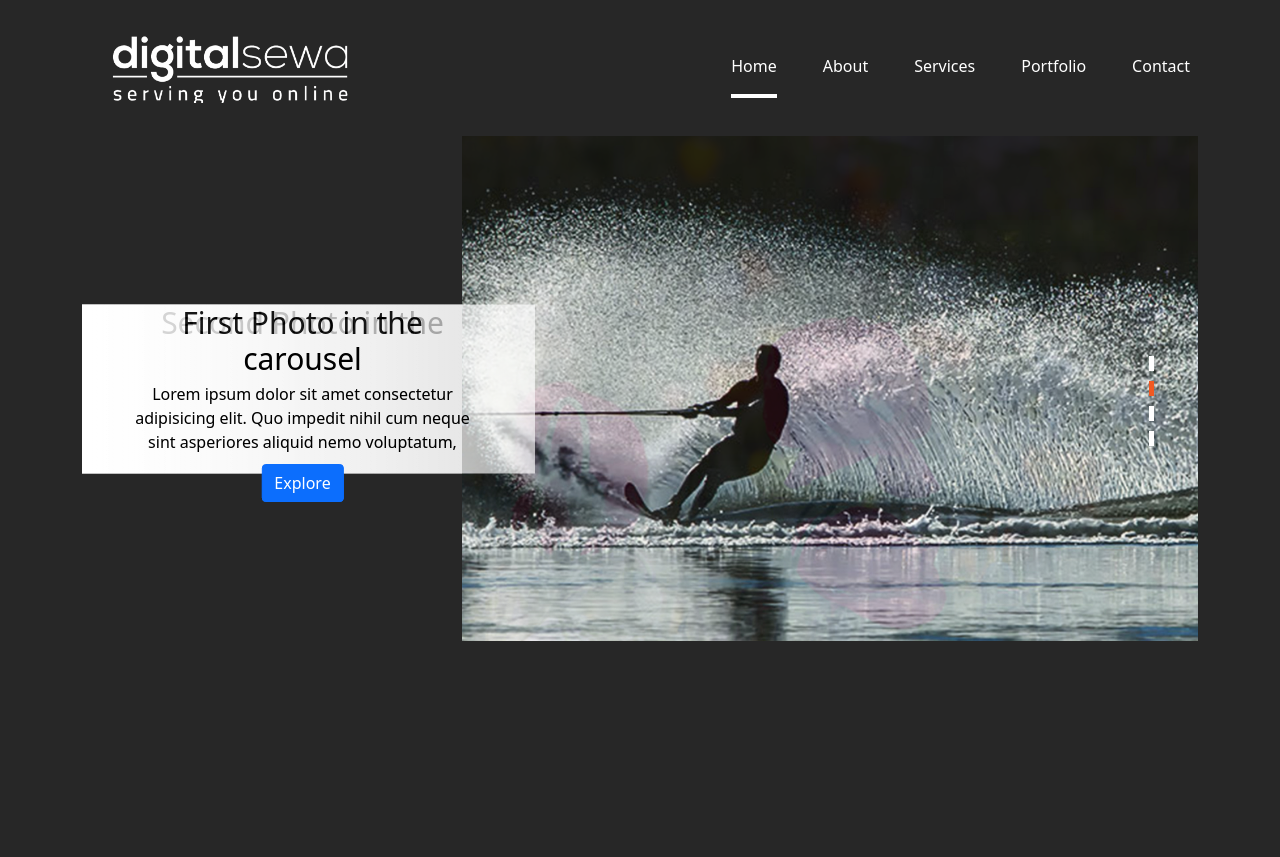
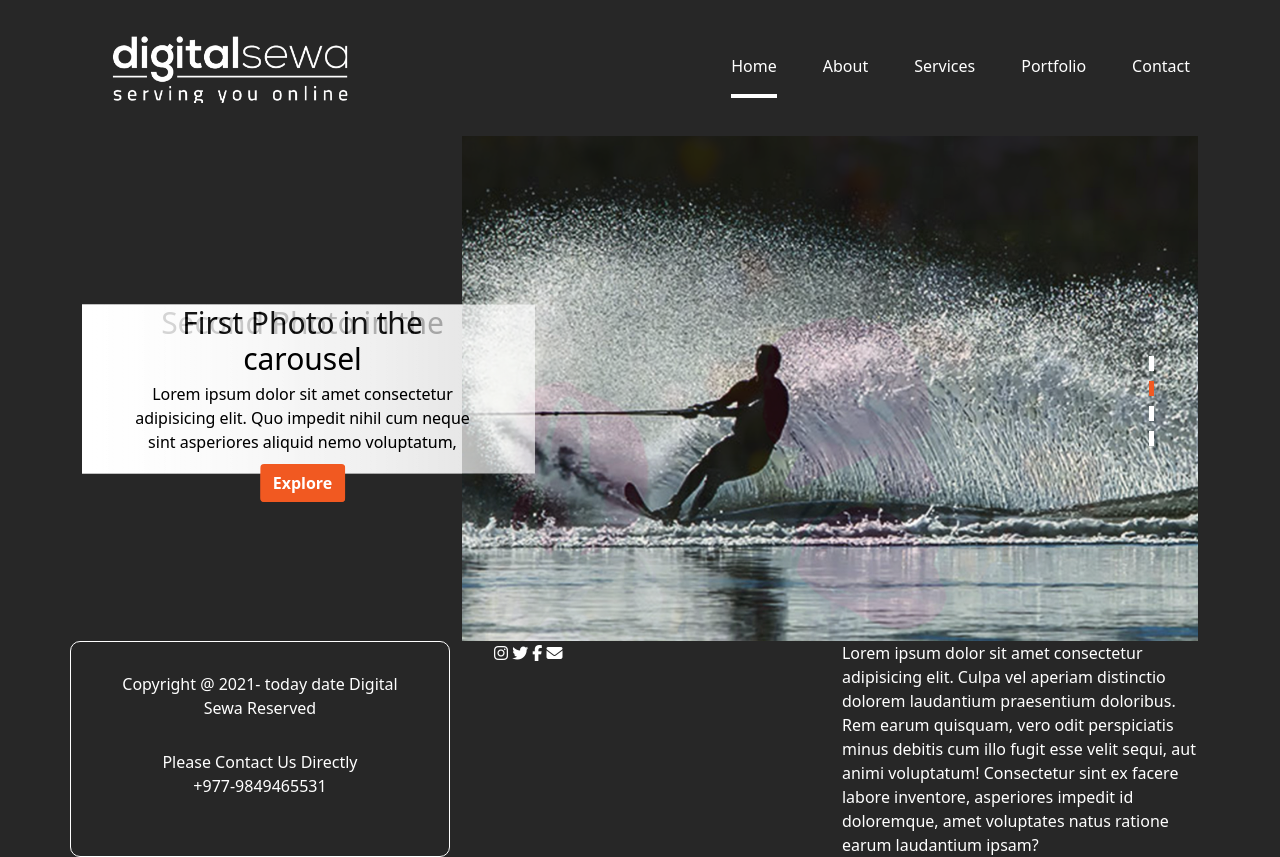
Before and after one commit to hellosanges/digitalsewa, a website: page index.html in a window 1280 px wide. Before the commit the page ends 800 px from the top, so only its background shows below. Drawn offline with nearby package versions, Linux system fonts and the light colour scheme.

Commit message:
bottom changes

```diff
--- a/index.html
+++ b/index.html
@@ -22,6 +22,12 @@
     <link
       rel="stylesheet"
       href="https://cdnjs.cloudflare.com/ajax/libs/animate.css/4.1.1/animate.min.css"
+    />
+    <link
+      rel="stylesheet"
+      href="https://use.fontawesome.com/releases/v5.15.4/css/all.css"
+      integrity="sha384-DyZ88mC6Up2uqS4h/KRgHuoeGwBcD4Ng9SiP4dIRy0EXTlnuz47vAwmeGwVChigm"
+      crossorigin="anonymous"
     />
     <script
       src="https://kit.fontawesome.com/80b16e86b8.js"
@@ -83,7 +89,7 @@
                 Lorem ipsum dolor sit amet consectetur adipisicing elit. Quo
                 impedit nihil cum neque sint asperiores aliquid nemo voluptatum,
               </p>
-              <button type="button" class="btn btn-primary explore_button">
+              <button type="button" class="btn btn-ds explore_button">
                 Explore
               </button>
             </div>
@@ -102,7 +108,7 @@
                 Lorem ipsum dolor sit amet consectetur adipisicing elit. Quo
                 impedit nihil cum neque sint asperiores aliquid nemo voluptatum,
               </p>
-              <button type="button" class="btn btn-primary explore_button">
+              <button type="button" class="btn btn-ds explore_button">
                 Explore
               </button>
             </div>
@@ -121,7 +127,7 @@
                 Lorem ipsum dolor sit amet consectetur adipisicing elit. Quo
                 impedit nihil cum neque sint asperiores aliquid nemo voluptatum,
               </p>
-              <button type="button" class="btn btn-primary explore_button">
+              <button type="button" class="btn btn-ds explore_button">
                 Explore
               </button>
             </div>
@@ -140,7 +146,7 @@
                 Lorem ipsum dolor sit amet consectetur adipisicing elit. Quo
                 impedit nihil cum neque sint asperiores aliquid nemo voluptatum,
               </p>
-              <button type="button" class="btn btn-primary explore_button">
+              <button type="button" class="btn btn-ds explore_button">
                 Explore
               </button>
             </div>
@@ -148,6 +154,35 @@
               <img src="images/1.jpg" class="" alt="" />
             </div>
           </div>
+        </div>
+      </div>
+    </div>
+    <div class="info_sec container">
+      <div class="row">
+        <div class="col-md-4 copyright-info">
+          <span class="align-middle">
+            Copyright @ 2021- today date Digital Sewa Reserved</span
+          >
+          <span>
+            Please Contact Us Directly <br />
+            +977-9849465531</span
+          >
+        </div>
+        <div class="col-md-4">
+          <ul class="social-icons">
+            <a href="facebook.com"><i class="fa fa-instagram"></i></a>
+            <i class="fa fa-twitter"></i>
+            <i class="fa fa-facebook"></i>
+            <i class="fa fa-envelope"></i>
+          </ul>
+        </div>
+        <div class="col-md-4">
+          Lorem ipsum dolor sit amet consectetur adipisicing elit. Culpa vel
+          aperiam distinctio dolorem laudantium praesentium doloribus. Rem earum
+          quisquam, vero odit perspiciatis minus debitis cum illo fugit esse
+          velit sequi, aut animi voluptatum! Consectetur sint ex facere labore
+          inventore, asperiores impedit id doloremque, amet voluptates natus
+          ratione earum laudantium ipsam?
         </div>
       </div>
     </div>
--- a/scss/style.scss
+++ b/scss/style.scss
@@ -1,6 +1,6 @@
 $body-bg: #272727;
 $body-color: #fff;
-//importing main files
+$ds-color: #f15922; //importing main files
 @import "../node_modules/bootstrap/scss/bootstrap";
 .nva-link {
   color: #fff;
@@ -193,3 +193,41 @@ $body-color: #fff;
 .overlay-text {
   margin-bottom: 30px;
 }
+//footer
+.info_sec {
+  span {
+    display: block;
+    margin: 30px;
+  }
+
+  .copyright-info {
+    border: 1px solid white;
+    border-radius: 10px;
+    text-align: center;
+  }
+}
+
+//socials-icon
+
+.social-icons {
+  a {
+    color: white;
+    &:hover {
+      color: $ds-color;
+    }
+  }
+}
+.btn-ds {
+  color: #fff;
+  background-color: #f15922;
+  font-weight: bold;
+  border-radius: 2;
+}
+
+.btn-ds:hover,
+.btn-ds:active,
+.btn-ds:focus,
+.btn-ds.active {
+  background: #ff4c0c;
+  color: #fff;
+}
```
Also changed, not shown: scss/style.css, 1 other file.
